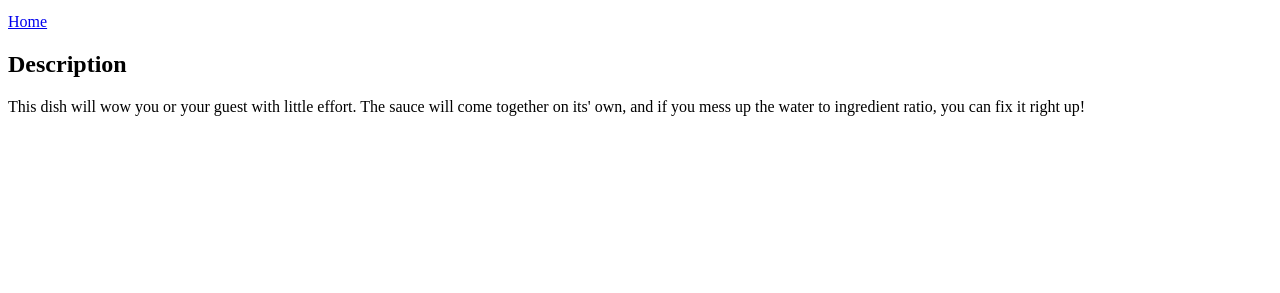
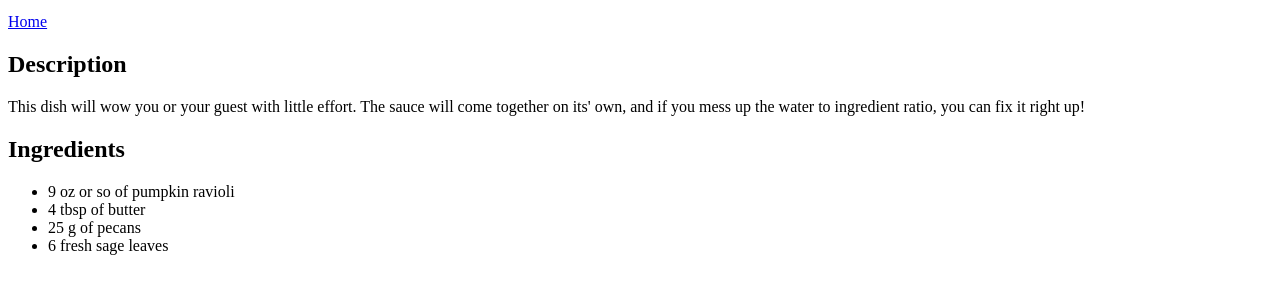
Before and after one commit to brebecek/odin-recipes, a plain HTML site: page recipes/pumpkin-ravoili.html in a window 1280 px wide. Shown: the part 101-394 px from the top of the page. Drawn offline with Linux system fonts and the light colour scheme.

Commit message:
Add ingredients

```diff
--- a/recipes/pumpkin-ravoili.html
+++ b/recipes/pumpkin-ravoili.html
@@ -12,6 +12,13 @@
         <a href="../index.html">Home</a>
         <h2>Description</h2>
             <p>This dish will wow you or your guest with little effort. The sauce will come together on its' own, and if you mess up the water to ingredient ratio, you can fix it right up!</p>
+        <h2>Ingredients</h2>
+            <ul>
+                <li>9 oz or so of pumpkin ravioli</li>
+                <li>4 tbsp of butter</li>
+                <li>25 g of pecans</li>
+                <li>6 fresh sage leaves</li>
+            </ul>
 
 </body>
 </html>
```
